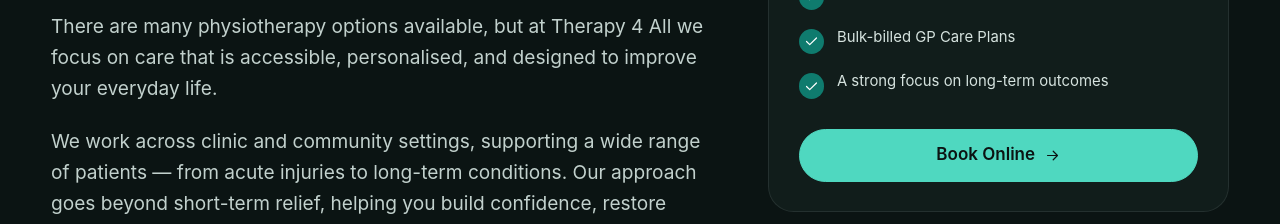
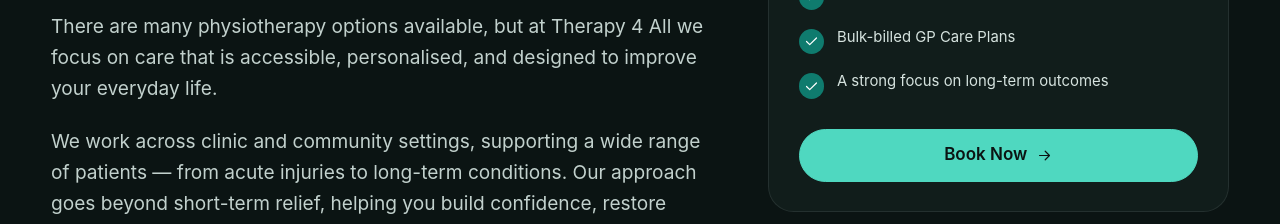
Before and after one commit to Trackrecord-pixel/Therapy4all, a Next.js app: page /about in a window 1280 px wide. Shown: the part 840-1064 px from the top of the page. Built offline with nearby package versions, Linux system fonts and the light colour scheme.

Commit message:
Book Now goes to booking page

```diff
--- a/app/about/page.tsx
+++ b/app/about/page.tsx
@@ -42,7 +42,7 @@ export default function AboutPage() {
                   </li>
                 ))}
               </ul>
-              <Link href={site.bookingUrl} target="_blank" rel="noopener noreferrer" className="btn-primary mt-7 w-full">Book Online <Icon name="arrow" className="h-4 w-4" /></Link>
+              <Link href="/book-online" className="btn-primary mt-7 w-full">Book Now <Icon name="arrow" className="h-4 w-4" /></Link>
             </div>
           </div>
         </div>
```
